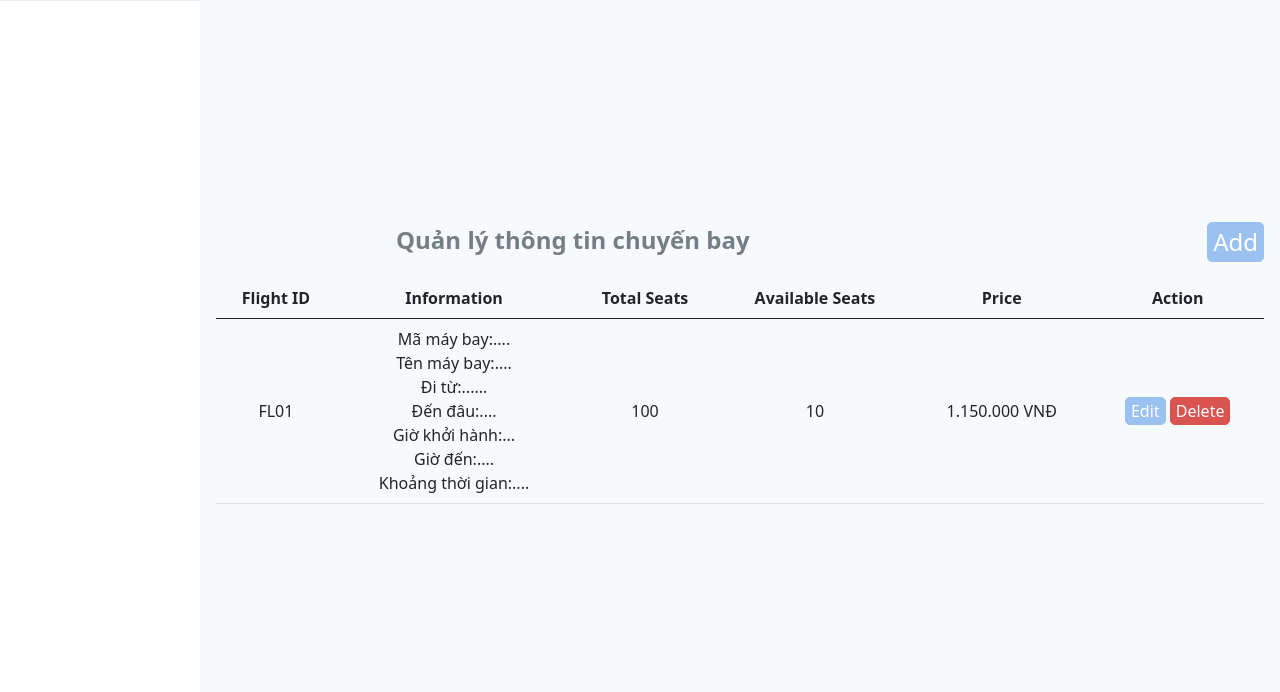
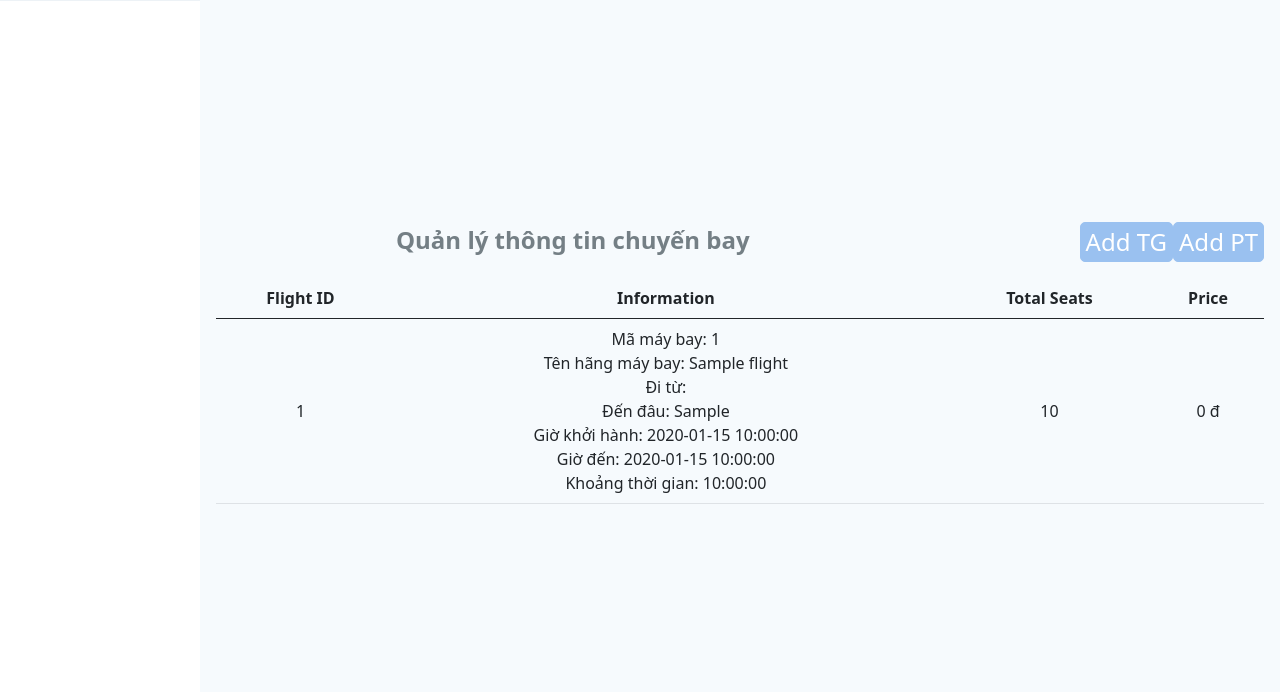
Before and after one commit to monkei7302/AirPlane_Ticket, a PHP site: page /admin.php in a window 1280 px wide. Shown: the part 855-1547 px from the top of the page. Run offline with PHP 8.4, Linux system fonts and the light colour scheme; tables that the repository leaves empty or names only in its code hold one stand-in row (values such as "Sample post"); data that the repository does not hold is empty; some libraries are stand-ins or nearby versions.

Commit message:
Update admin

```diff
--- a/admin.php
+++ b/admin.php
@@ -78,7 +78,8 @@
     <div id="flight" class="content">
         <div class="title">
             <span>Quản lý thông tin chuyến bay</span>
-            <button type="button" class="btn-add" data-bs-toggle="modal" data-bs-target="#addflight" >Add</button>
+            <button type="button" class="btn-add" data-bs-toggle="modal" data-bs-target="#addflight_PT" >Add PT</button>
+            <button type="button" class="btn-add" data-bs-toggle="modal" data-bs-target="#addflight_TG" >Add TG</button>
         </div>
 
         <table class="table table-hover">
@@ -87,30 +88,35 @@
                 <th>Flight ID</th>
                 <th>Information</th>
                 <th>Total Seats</th>
-                <th>Available Seats</th>
                 <th>Price</th>
-                <th>Action</th>
             </tr>
             </thead>
             <tbody id="table-body">
-            <tr>
-                <td>FL01</td>
-                <td>
-                    Mã máy bay:.... <br>
-                    Tên máy bay:....<br>
-                    Đi từ:...... <br>
-                    Đến đâu:.... <br>
-                    Giờ khởi hành:... <br>
-                    Giờ đến:.... <br>
-                    Khoảng thời gian:.... <br>
-                </td>
-                <td>100</td>
-                <td>10</td>
-                <td>1.150.000 VNĐ</td>
-                <td>
-                    <button href="#" class="btn-update" data-bs-toggle="modal" data-bs-target="#updateflight">Edit</button>    <button href="#" class="btn-delete" data-bs-toggle="modal" data-bs-target="#deleteflight">Delete</button>
-                </td>
-            </tr>
+                <?php
+                    $sql_flight = "SELECT * FROM `flight`";
+                    $sql_flight_run = mysqli_query($con,$sql_flight);
+                    while($row_flight = $sql_flight_run->fetch_array(MYSQLI_ASSOC)){
+                        $price_flight = number_format(floatval($row_flight['price']),0,',','.');
+                        echo '
+                        <tr>
+                            <td class="flight_id">'.$row_flight['flight_id'].'</td>
+                            <td>
+                                Mã máy bay: '.$row_flight['airline_id'].' <br>
+                                Tên hãng máy bay: '.$row_flight['airline_name'].'<br>
+                                Đi từ: '.$row_flight['from_location'].'<br>
+                                Đến đâu: '.$row_flight['to_location'].' <br>
+                                Giờ khởi hành: '.$row_flight['departure_time'].' <br>
+                                Giờ đến: '.$row_flight['arrival_time'].' <br>
+                                Khoảng thời gian: '.$row_flight['duration'].' <br>
+                            </td>
+                            <td>'.$row_flight['total_seats'].'</td>
+                            <td>'.$price_flight.' đ</td>
+                        </tr>
+                        ';
+
+                    }
+                ?>
+
             </tbody>
         </table>
     </div>
@@ -350,33 +356,39 @@
             </tbody>
         </table>
     </div>
-    <!-- Thêm chuyến bay -->
-    <div class="modal" id="addflight">
+    <!-- Thêm chuyến bay phổ thông-->
+    <div class="modal" id="addflight_PT">
         <div class="modal-dialog">
             <div class="modal-content">
                 <div class="modal-header">
-                    <h4 class="modal-title">Thêm chuyến bay</h4>
+                    <h4 class="modal-title">Thêm chuyến bay phổ thông</h4>
                     <button type="button" class="btn-close" data-bs-dismiss="modal"></button>
                 </div>
-                <form>
+                <form action="admin_handle.php" method="POST">
                     <div class="modal-body">
-                        Nhập mã chuyến bay<br>
-                        <input type="text" class="input-control" placeholder="Nhập mã chuyến bay" name="flight_id"/>
                         Nhập mã máy bay<br>
                         <input type="text" class="input-control" placeholder="Nhập mã máy bay" name="airline_id"/>
-                        Nhập tên máy bay<br>
+                        Nhập hãng máy bay<br>
                         <input type="text" class="input-control" placeholder="Nhập tên máy bay" name="airline_name"/>
                         Chọn địa điểm xuất phát<br>
                         <select id="from_location" name="from_location">
-                            <option value="australia">Australia</option>
-                            <option value="canada">Canada</option>
-                            <option value="usa">USA</option>
+                            <?php
+                                $sql_flight_pt_start = "SELECT * FROM `start_place`";
+                                $sql_flight_pt_start = mysqli_query($con,$sql_flight_pt_start);
+                                while($row_flight_pt_start = mysqli_fetch_array($sql_flight_pt_start)):;
+                            ?>
+                            <option value="<?php echo $row_flight_pt_start[0]?>"><?php echo $row_flight_pt_start[1]?></option>
+                            <?php endwhile; ?>
                         </select>
                         Chọn địa điểm đến<br>
                         <select id="to_location" name="to_location">
-                            <option value="australia">Australia</option>
-                            <option value="canada">Canada</option>
-                            <option value="usa">USA</option>
+                        <?php
+                                $sql_flight_pt_des = "SELECT * FROM `destination`";
+                                $sql_flight_pt_des = mysqli_query($con,$sql_flight_pt_des);
+                                while($row_flight_pt_des = mysqli_fetch_array($sql_flight_pt_des)):;
+                            ?>
+                            <option value="<?php echo $row_flight_pt_des[0]?>"><?php echo $row_flight_pt_des[1]?></option>
+                            <?php endwhile; ?>
                         </select>
                         Chọn ngày giờ bay<br>
                         <input type="datetime-local" class="input-control" name="departure_time"/>
@@ -386,46 +398,50 @@
                         <input type="text" class="input-control" placeholder="Nhập khoảng thời gian bay" name="duration"/>
                         Nhập tổng số ghế<br>
                         <input type="number" class="input-control" placeholder="Nhập tổng số ghế" name="total_seats"/>
-                        Nhập số ghế còn<br>
-                        <input type="number" class="input-control" placeholder="Nhập số ghế còn" name="available_seats"/>
                         Nhập giá<br>
                         <input type="text" class="input-control" placeholder="Nhập giá" name="price"/>
                     </div>
                     <div class="modal-footer">
                         <button type="button" class="btn btn-danger" data-bs-dismiss="modal">Close</button>
-                        <a type="button" class="btn add-color">Add</a>
+                        <button type="submit" class="btn add-color" name="add_flight_pt" value="add">Add</button>
                     </div>
                 </form>
             </div>
         </div>
     </div>
-    <!-- Sửa chuyến bay -->
-    <div class="modal" id="updateflight">
+    <!-- Thêm chuyến bay thương gia -->
+    <div class="modal" id="addflight_TG">
         <div class="modal-dialog">
             <div class="modal-content">
                 <div class="modal-header">
-                    <h4 class="modal-title">Sửa chuyến bay</h4>
+                    <h4 class="modal-title">Thêm chuyến bay thương gia</h4>
                     <button type="button" class="btn-close" data-bs-dismiss="modal"></button>
                 </div>
-                <form>
+                <form action="admin_handle.php" method="POST">
                     <div class="modal-body">
-                        Nhập mã chuyến bay<br>
-                        <input type="text" class="input-control" placeholder="Nhập mã chuyến bay" name="flight_id"/>
                         Nhập mã máy bay<br>
                         <input type="text" class="input-control" placeholder="Nhập mã máy bay" name="airline_id"/>
-                        Nhập tên máy bay<br>
+                        Nhập hãng máy bay<br>
                         <input type="text" class="input-control" placeholder="Nhập tên máy bay" name="airline_name"/>
                         Chọn địa điểm xuất phát<br>
                         <select id="from_location" name="from_location">
-                            <option value="australia">Australia</option>
-                            <option value="canada">Canada</option>
-                            <option value="usa">USA</option>
+                            <?php
+                                $sql_flight_pt_start = "SELECT * FROM `start_place`";
+                                $sql_flight_pt_start = mysqli_query($con,$sql_flight_pt_start);
+                                while($row_flight_pt_start = mysqli_fetch_array($sql_flight_pt_start)):;
+                            ?>
+                            <option value="<?php echo $row_flight_pt_start[0]?>"><?php echo $row_flight_pt_start[1]?></option>
+                            <?php endwhile; ?>
                         </select>
                         Chọn địa điểm đến<br>
                         <select id="to_location" name="to_location">
-                            <option value="australia">Australia</option>
-                            <option value="canada">Canada</option>
-                            <option value="usa">USA</option>
+                        <?php
+                                $sql_flight_pt_des = "SELECT * FROM `destination`";
+                                $sql_flight_pt_des = mysqli_query($con,$sql_flight_pt_des);
+                                while($row_flight_pt_des = mysqli_fetch_array($sql_flight_pt_des)):;
+                            ?>
+                            <option value="<?php echo $row_flight_pt_des[0]?>"><?php echo $row_flight_pt_des[1]?></option>
+                            <?php endwhile; ?>
                         </select>
                         Chọn ngày giờ bay<br>
                         <input type="datetime-local" class="input-control" name="departure_time"/>
@@ -435,59 +451,12 @@
                         <input type="text" class="input-control" placeholder="Nhập khoảng thời gian bay" name="duration"/>
                         Nhập tổng số ghế<br>
                         <input type="number" class="input-control" placeholder="Nhập tổng số ghế" name="total_seats"/>
-                        Nhập số ghế còn<br>
-                        <input type="number" class="input-control" placeholder="Nhập số ghế còn" name="available_seats"/>
                         Nhập giá<br>
                         <input type="text" class="input-control" placeholder="Nhập giá" name="price"/>
                     </div>
                     <div class="modal-footer">
                         <button type="button" class="btn btn-danger" data-bs-dismiss="modal">Close</button>
-                        <a type="button" class="btn add-color">Update</a>
-                    </div>
-                </form>
-            </div>
-        </div>
-    </div>
-    <!-- Xóa chuyến bay -->
-    <div class="modal" id="deleteflight">
-        <div class="modal-dialog">
-            <div class="modal-content">
-                <div class="modal-header">
-                    <h4 class="modal-title">Xóa chuyến bay</h4>
-                    <button type="button" class="btn-close" data-bs-dismiss="modal"></button>
-                </div>
-                <form>
-                    <div class="modal-body">
-                        <p>Bạn có chắc muốn xóa chuyến bay này không?</p>
-                    </div>
-                    <div class="modal-footer">
-                        <button type="button" class="btn btn-secondary" data-bs-dismiss="modal">Close</button>
-                        <button type="button" class="btn btn-danger">Delete</button>
-                    </div>
-                </form>
-            </div>
-        </div>
-    </div>
-    <!-- Sửa lịch sử mua vé của khách -->
-    <div class="modal" id="updatehistory">
-        <div class="modal-dialog">
-            <div class="modal-content">
-                <div class="modal-header">
-                    <h4 class="modal-title">Sửa lịch sử mua vé của khách</h4>
-                    <button type="button" class="btn-close" data-bs-dismiss="modal"></button>
-                </div>
-                <form>
-                    <div class="modal-body">
-                        Nhập mã profile<br>
-                        <input type="text" class="input-control" placeholder="Nhập mã profile" name="profile_id"/>
-                        Nhập mã chuyến bay<br>
-                        <input type="text" class="input-control" placeholder="Nhập mã chuyến bay" name="flight_id"/>
-                        Nhập mã vé<br>
-                        <input type="text" class="input-control" placeholder="Nhập mã vé" name="ticket_id"/>
-                    </div>
-                    <div class="modal-footer">
-                        <button type="button" class="btn btn-danger" data-bs-dismiss="modal">Close</button>
-                        <a type="button" class="btn add-color">Update</a>
+                        <button type="submit" class="btn add-color" name="add_flight_tg" value="add">Add</button>
                     </div>
                 </form>
             </div>
@@ -768,6 +737,14 @@
 
                 $('#deletehistory').modal('show');
             })
+
+            $('.btn_delete_flight').click(function(e){
+                e.preventDefault();
+                var id = $(this).closest('tr').find('.flight_id').text();
+
+                $('#delete_id_flight').val(id);
+                $('#deleteflight').modal('show');
+            })
         })
 </script>
 </html>
--- a/css/adminpage.css
+++ b/css/adminpage.css
@@ -140,6 +140,15 @@
     color: white;
     text-decoration: none;
 }
+.btn_delete_flight{
+    padding-left: 5px;
+    padding-right: 5px;
+    border-radius: 5px;
+    border: 1px solid #D9534F;
+    background-color: #D9534F;
+    color: white;
+    text-decoration: none;
+}
 .btn_delete_history{
     padding-left: 5px;
     padding-right: 5px;
```
Also changed, not shown: admin_handle.php (+91 -0 lines).
